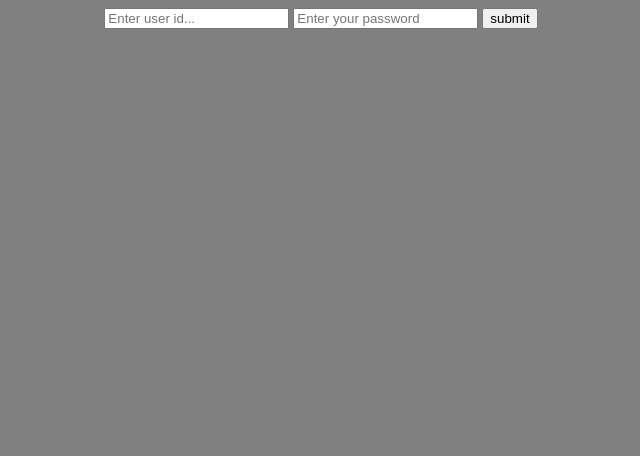
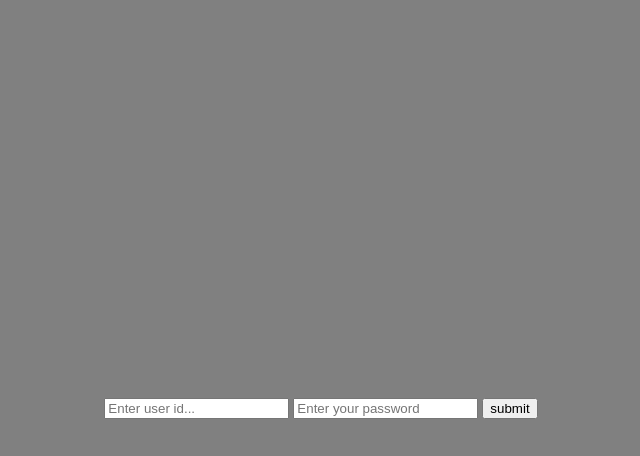
Before and after one commit to Swaing300/Password-Verifier, a plain HTML site: page index.html in a window 1280 px wide. Shown: the whole page, without its empty margins (319-959 px from the left). Drawn offline with Linux system fonts and the light colour scheme.

Commit message:
Update index.html

```diff
--- a/index.html
+++ b/index.html
@@ -11,7 +11,11 @@
             background-color:gray;
             display:flex;
             justify-content:center;
-            align-item:center;
+            align-items: center;
+            height: 100vh;
+        }
+        form{
+            background-color:;
         }
 
     </style>
```
